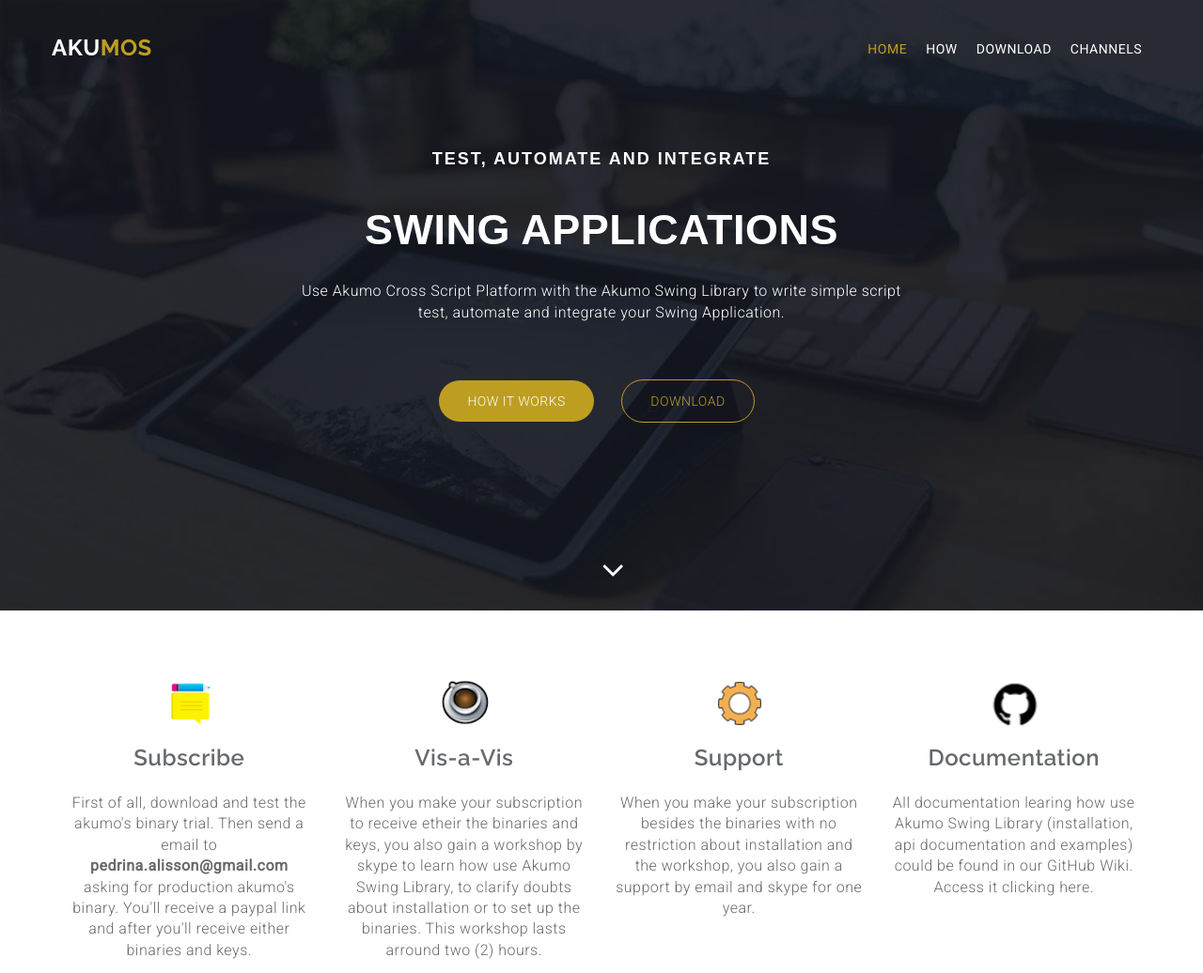
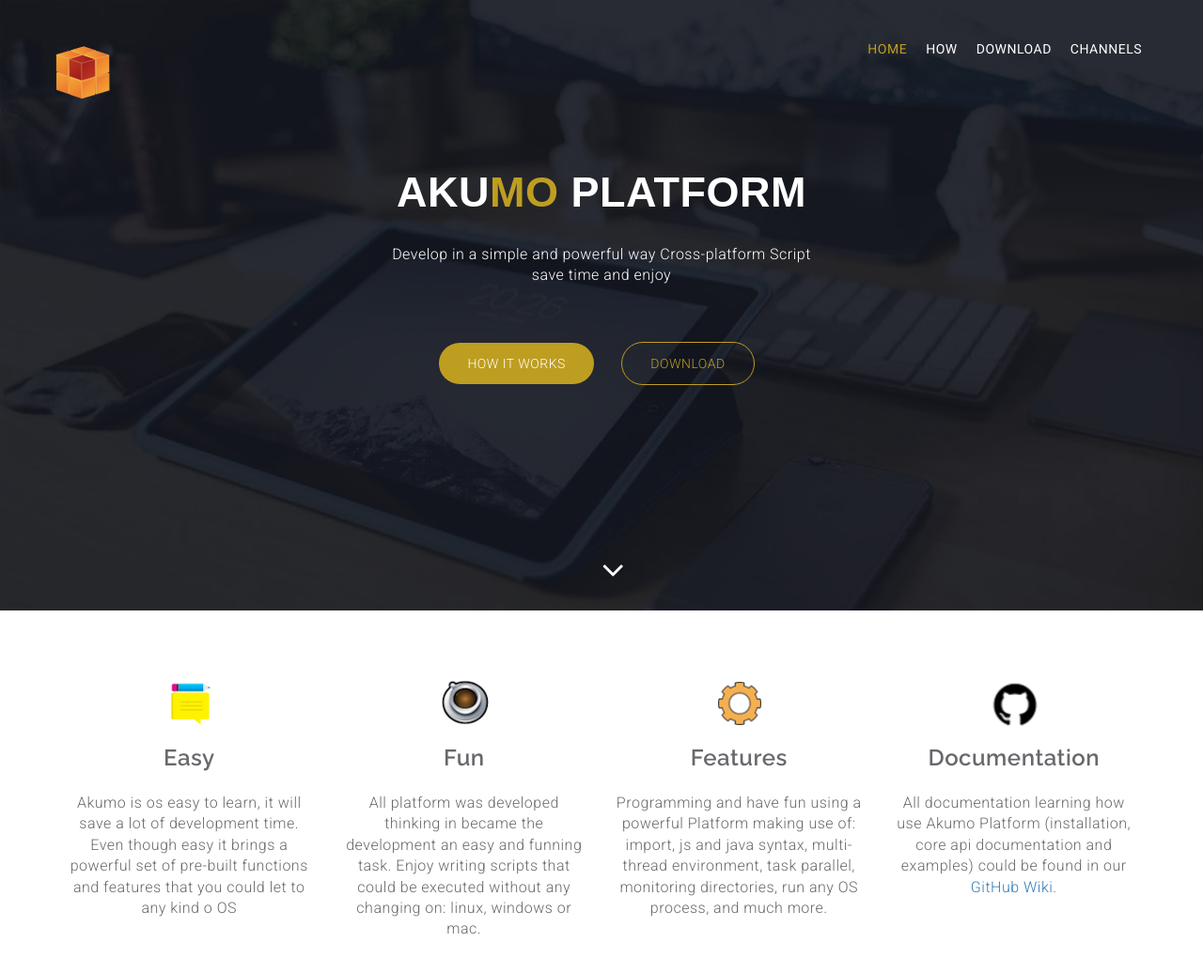
Before and after one commit to akumoplatform/akumoplatform.github.io, a plain HTML site: page index.html in a window 1280 px wide. Shown: the top 1036 px of the page at 94% size. Drawn offline with Linux system fonts and the light colour scheme.

Commit message:
new concept

```diff
--- a/index.html
+++ b/index.html
@@ -4,7 +4,7 @@
 <head>
   <meta charset="utf-8">
   <meta name="viewport" content="width=device-width, initial-scale=1">
-  <title>Akumos</title>
+  <title>Akumo</title>
   <meta name="description" content="Free Bootstrap Theme by BootstrapMade.com">
   <meta name="keywords" content="free website templates, free bootstrap themes, free template, free bootstrap, free website template">
 
@@ -32,7 +32,9 @@
                 <span class="icon-bar"></span>
                 <span class="icon-bar"></span>
               </button>
-                <a class="navbar-brand" href="#">Aku<span class="logo-dec">mos</span></a>
+                <a class="navbar-brand" href="#">
+                  <img src="img/cubo.png">
+                  </a>
               </div>
               <div class="collapse navbar-collapse" id="myNavbar">
                 <ul class="nav navbar-nav navbar-right">
@@ -49,10 +51,9 @@
           <div class="container">
             <div class="row">
               <div class="banner-info text-center wow fadeIn delay-05s">
-                <h1 class="bnr-title">test, automate and <span>integrate</span></h1>
-                <h2 class="bnr-sub-title">Swing Applications</h2>
-                <p class="bnr-para">Use Akumo Cross Script Platform with the Akumo Swing Library to write simple script
-                  <br>test, automate and integrate your Swing Application.</p>
+                <h2 class="bnr-sub-title">Aku<span class="logo-dec">mo</span> Platform</h2>
+                <p class="bnr-para">Develop in a simple and powerful way Cross-platform Script
+                  <br>save time and enjoy</p>
                 <div class="brn-btn">
                   <a href="#feature" class="btn btn-download">How it works</a>
                   <a href="#download" class="btn btn-more">Download</a>
@@ -76,9 +77,8 @@
               <div class="item-img">
                 <img src="img/ser02.png">
               </div>
-              <h3 class="pad-bt15">Subscribe</h3>
-              <p>First of all, download and test the akumo's binary trial. Then send a email to <b>pedrina.alisson@gmail.com</b> asking for production akumo's binary.
-                You'll receive a paypal link and after you'll receive either binaries and keys.
+              <h3 class="pad-bt15">Easy</h3>
+              <p>Akumo is os easy to learn, it will save a lot of development time. Even though easy it brings a powerful set of pre-built functions and features that you could let to any kind o OS
               </p>
             </div>
           </div>
@@ -87,9 +87,8 @@
               <div class="item-img">
                 <img src="img/spring.png">
               </div>
-              <h3 class="pad-bt15">Vis-a-Vis</h3>
-              <p>When you make your subscription to receive etheir the binaries and keys, you also gain a workshop by skype to learn how use Akumo Swing Library, to clarify doubts about installation or to set up the binaries.
-                This workshop lasts arround two (2) hours.
+              <h3 class="pad-bt15">Fun</h3>
+              <p>All platform was developed thinking in became the development an easy and funning task. Enjoy writing scripts that could be executed without any changing on: linux, windows or mac.
 
               </thead></p>
             </div>
@@ -99,8 +98,9 @@
               <div class="item-img">
                 <img src="img/dev.png">
               </div>
-              <h3 class="pad-bt15">Support</h3>
-              <p>When you make your subscription besides the binaries with no restriction about installation and the workshop, you also gain a support by email and skype for one year.
+              <h3 class="pad-bt15">Features</h3>
+              <p>
+                Programming and have fun using a powerful Platform making use of: import, js and java syntax, multi-thread environment, task parallel, monitoring directories, run any OS process, and much more.
               </p>
             </div>
           </div>
@@ -110,7 +110,7 @@
                 <img src="img/opensource.png">
               </div>
               <h3 class="pad-bt15">Documentation</h3>
-              <p>All documentation learing how use Akumo Swing Library (installation, api documentation and examples) could be found in our GitHub Wiki. Access it clicking here.</p>
+              <p>All documentation learning how use Akumo Platform (installation, core api documentation and examples) could be found in our <a href="https://github.com/akumoplatform/akumo/wiki">GitHub Wiki</a>.</p>
             </div>
           </div>
         </div>
@@ -159,8 +159,8 @@
           </div>
           <div class="col-md-6 col-sm-6 col-xs-12">
             <div class="loction-info white">
-              <p><i class="fa fa-map-marker fa-fw pull-left fa-2x"></i>Luxembourg</p>
-              <p><i class="fa fa-envelope-o fa-fw pull-left fa-2x"></i>pedrina.alisson@gmail.com</p>
+              <p><i class="fa fa-map-marker fa-fw pull-left fa-2x"></i>Bridel, Luxembourg</p>
+              <p><i class="fa fa-envelope-o fa-fw pull-left fa-2x"></i>akumoplatform@gmail.com</p>
             </div>
           </div>
           <div class="col-md-6 col-sm-6 col-xs-12">
@@ -170,7 +170,7 @@
 
                 </p>
               <p><i class="fa fa-github fa-fw pull-left fa-2x"></i>
-                <b><a href="https://github.com/apedrina">https://github.com/apedrina</a></b>
+                <b><a href="https://github.com/akumoplatform">https://github.com/akumoplatform</a></b>
 
               </p>
             </div>
```
Also changed, not shown: img/cubo.png (added), 1 other file.
